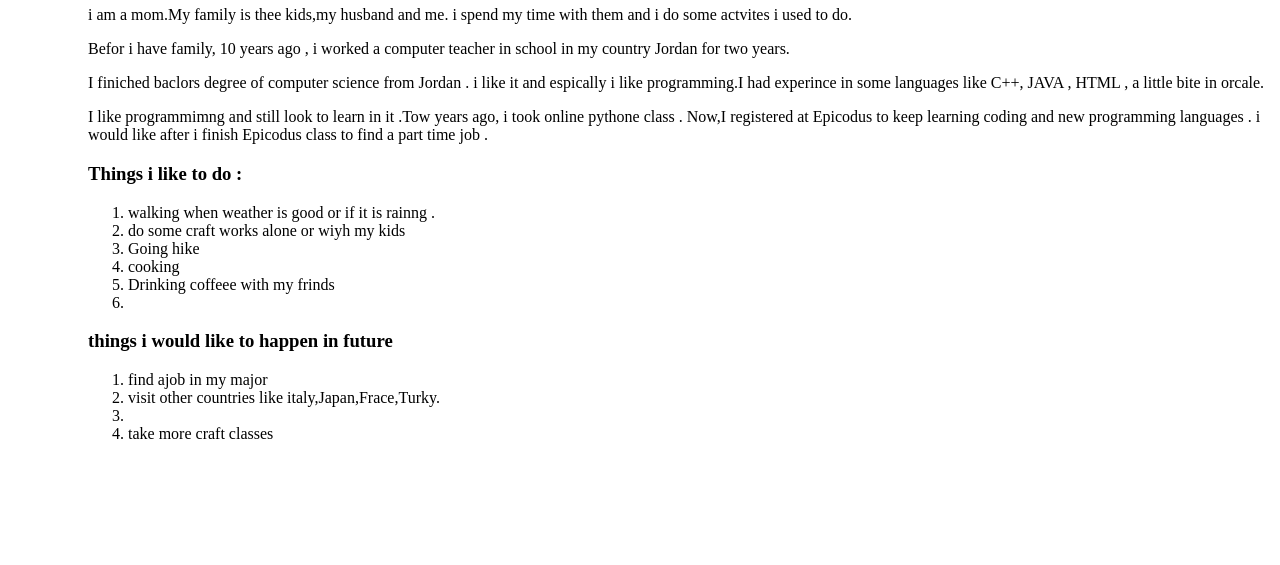
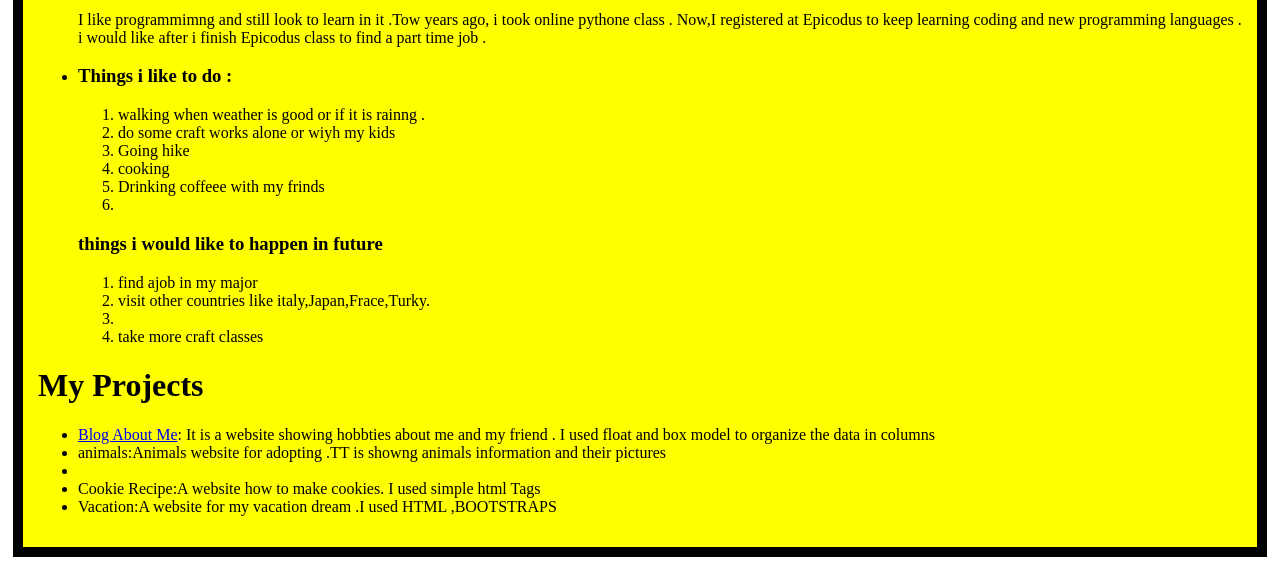
Before and after one commit to ohood84/myportfolio, a plain HTML site: page myprofile.html in a window 1280 px wide. Shown: the part 622-1187 px from the top of the page. Before the commit the page ends 1065 px from the top, so only its background shows below. Drawn offline with Linux system fonts and the light colour scheme.

Commit message:
It will add box model

```diff
--- a/css/styles.css
+++ b/css/styles.css
@@ -11,12 +11,11 @@
 .center {
   float:right;
   background-color:purple:
+}
 
-
-.myboxmodel{
-  margin:12px;
-  border:2px solid green
-  padding:4px;
-  background-color: orange;
-
+.myboxmodel {
+  margin: 5px;
+  border: 10px solid black;
+  padding: 15px;
+  background-color: yellow;
 }
--- a/myprofile.html
+++ b/myprofile.html
@@ -1,28 +1,17 @@
 <!DOCTYPE html>
 <html>
   <head class="center">
-      <link href="css/styles.css" rel="stylesheet" type="text/css">
+      <link href="css/styles.css" rel="stylesheet" type="text/css" media="all">
+        <div class="myboxmodel">
     <h1 >Ohood Obeidat</h1>
   </head>
   <body >
-    <div class="myboxmodel">
-     <h1 >My Projects</h1>
-     <ul>
-       <li><a href="https://github.com/ohood84/float-boxmodel">Blog About Me</a>:
-         It is a website showing
-         hobbties about me and my friend . I used float and box model to organize
-          the data in columns</il>
-       <li><a>animals</a>:Animals website for adopting .TT is showng animals
-         information and their pictures<li>
-       <li>Cookie Recipe:A website how to make cookies.
-       I used simple html Tags </li>
-       <li>Vacation:A website for my vacation dream .I used HTML ,BOOTSTRAPS</li>
+
+      <img src="images/f.jpg" alt="picture of ohood">
+
+      <h1  >about me</h1>
       <ul>
-
-     <img src="images/f.jpg" alt="picture of ohood">
-     <div class="center">
-      <h1  >about me</h1>
-        <p>i am a mom.My family is thee kids,my husband and me. i spend my time
+        <li><p>i am a mom.My family is thee kids,my husband and me. i spend my time
            with them and i do some actvites i used to do.</p>
         <p>Befor i have family, 10 years ago , i worked a computer teacher in school in
              my country Jordan for two years.</p>
@@ -31,8 +20,8 @@
             , HTML , a little bite in orcale.</p>
         <p>I like programmimng and still look to learn in it .Tow years ago, i took
            online pythone class . Now,I registered at Epicodus to keep learning coding and new programming languages .
-            i would like after i finish Epicodus class to find a part time job .</p>
-        <h3> Things  i like to do :</h3>
+            i would like after i finish Epicodus class to find a part time job .</p></li>
+      <li>  <h3> Things  i like to do :</h3>
          <ol>
            <li>walking when weather is good or if it is rainng .</il>
            <li>do some craft works alone or wiyh my kids</li>
@@ -45,8 +34,21 @@
            <li>find ajob in my major</li>
            <li>visit other countries like italy,Japan,Frace,Turky.<li>
            <li> take more craft classes</li>
-         </ol>
-   </div>
+         </ol></li>
+       </ul>
+
+       <h1>My Projects</h1>
+       <ul>
+         <li><a href="https://github.com/ohood84/float-boxmodel">Blog About Me</a>:
+           It is a website showing
+           hobbties about me and my friend . I used float and box model to organize
+            the data in columns</il>
+         <li><a>animals</a>:Animals website for adopting .TT is showng animals
+           information and their pictures<li>
+         <li>Cookie Recipe:A website how to make cookies.
+         I used simple html Tags </li>
+         <li>Vacation:A website for my vacation dream .I used HTML ,BOOTSTRAPS</li>
+        <ul>
  </div>
  </body>
 </html>
```
